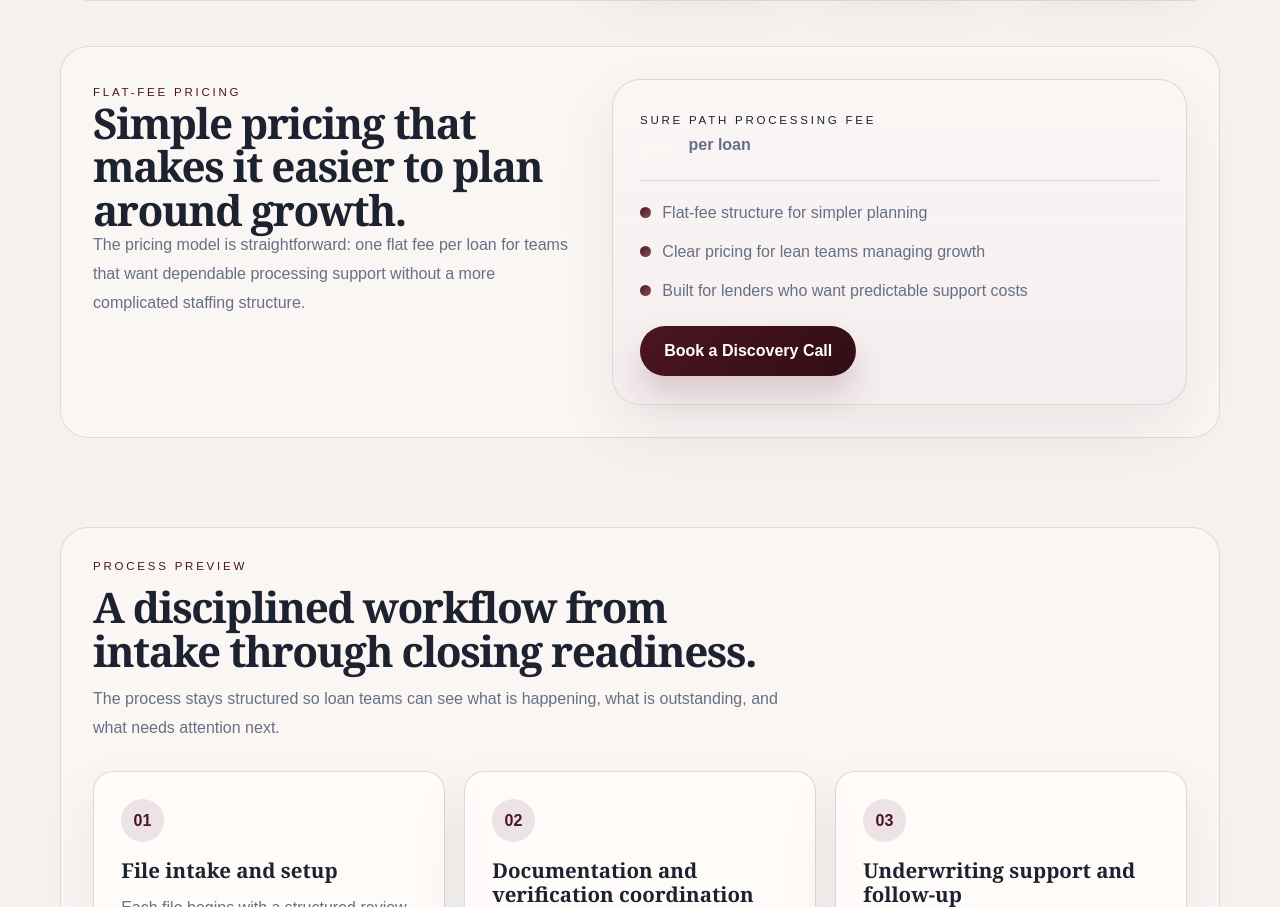
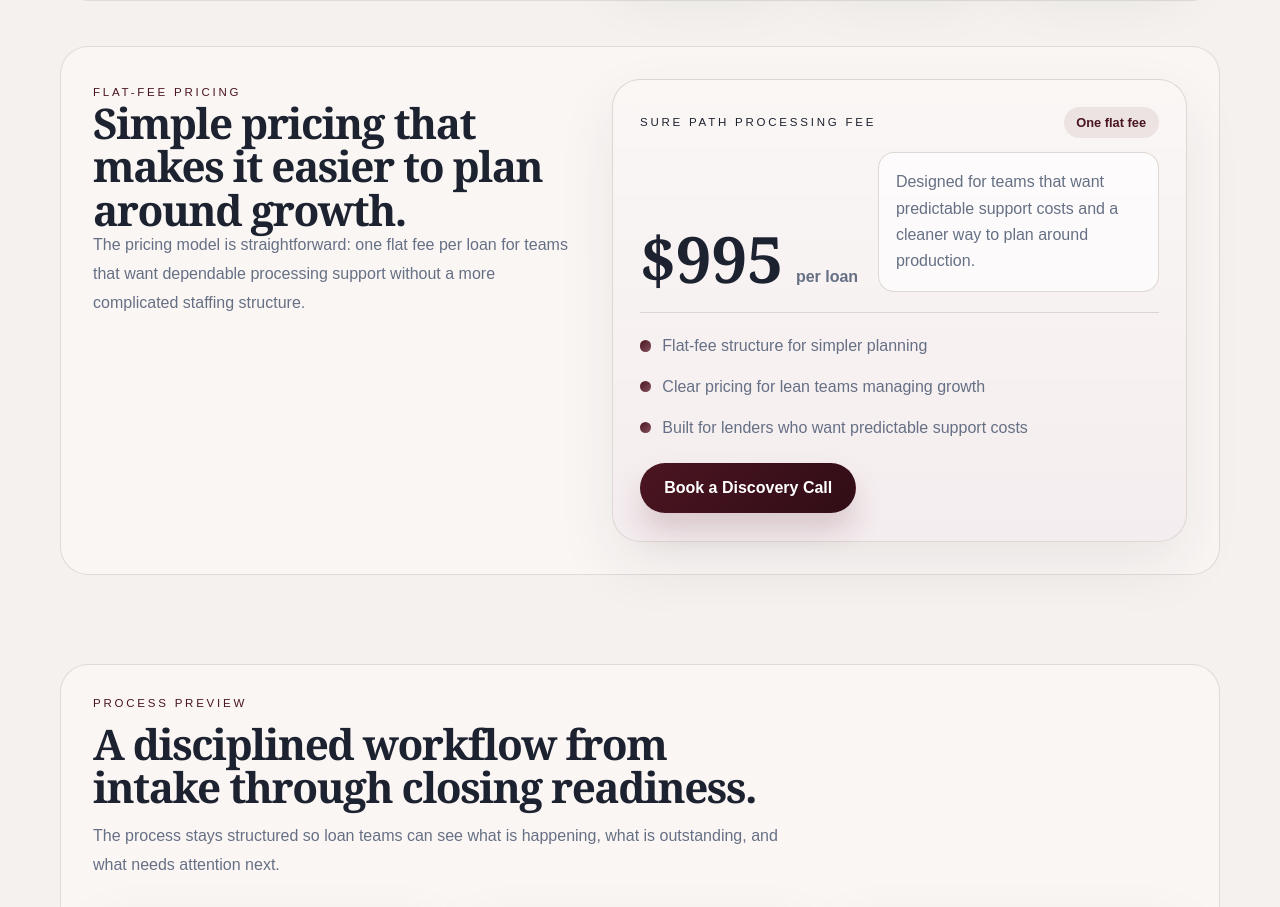
Before and after one commit to Kapriatti/surepath, a Next.js app: page / in a window 1280 px wide. Shown: the part 2020-2927 px from the top of the page. Built offline with nearby package versions, Linux system fonts and the light colour scheme.

Commit message:
Redesign homepage flat-fee pricing card

```diff
--- a/app/globals.css
+++ b/app/globals.css
@@ -447,11 +447,35 @@ img {
   background: var(--surface-soft);
 }
 
+.pricing-card-top {
+  display: flex;
+  align-items: center;
+  justify-content: space-between;
+  gap: 1rem;
+}
+
+.pricing-note {
+  padding: 0.5rem 0.8rem;
+  border-radius: 999px;
+  background: rgba(74, 21, 33, 0.08);
+  color: var(--brand);
+  font-family: Arial, sans-serif;
+  font-size: 0.8rem;
+  font-weight: 700;
+}
+
+.pricing-amount-row {
+  display: grid;
+  grid-template-columns: auto 1fr;
+  gap: 1.25rem;
+  align-items: end;
+  margin-top: 0.9rem;
+}
+
 .pricing-amount {
   display: flex;
   align-items: flex-end;
   gap: 0.8rem;
-  margin-top: 0.45rem;
 }
 
 .pricing-amount span {
@@ -459,6 +483,22 @@ img {
   font-family: Arial, sans-serif;
   font-weight: 700;
   color: var(--muted);
+}
+
+.pricing-amount strong {
+  font-size: 4rem;
+  color: var(--text);
+}
+
+.pricing-summary {
+  margin: 0;
+  padding: 1rem 1.05rem;
+  border-radius: 16px;
+  background: rgba(255, 255, 255, 0.62);
+  border: 1px solid rgba(221, 214, 210, 0.92);
+  font-family: Arial, sans-serif;
+  color: var(--muted);
+  line-height: 1.65;
 }
 
 .pricing-divider {
@@ -470,8 +510,8 @@ img {
 .pricing-list,
 .deliverable-list {
   display: grid;
-  gap: 0.85rem;
-  margin-top: 1.2rem;
+  gap: 0.95rem;
+  margin-top: 1.3rem;
 }
 
 .pricing-list-item,
@@ -846,6 +886,12 @@ img {
     width: 100%;
   }
 
+  .pricing-card-top,
+  .pricing-amount-row {
+    grid-template-columns: 1fr;
+    align-items: start;
+  }
+
   .section-frame {
     padding: 1.4rem;
   }
--- a/app/page.js
+++ b/app/page.js
@@ -134,10 +134,19 @@ export default function Home() {
               </div>
 
               <div className="pricing-card">
-                <span className="pricing-label">Sure Path processing fee</span>
-                <div className="pricing-amount">
-                  <strong>$995</strong>
-                  <span>per loan</span>
+                <div className="pricing-card-top">
+                  <span className="pricing-label">Sure Path processing fee</span>
+                  <span className="pricing-note">One flat fee</span>
+                </div>
+                <div className="pricing-amount-row">
+                  <div className="pricing-amount">
+                    <strong>$995</strong>
+                    <span>per loan</span>
+                  </div>
+                  <p className="pricing-summary">
+                    Designed for teams that want predictable support costs and a
+                    cleaner way to plan around production.
+                  </p>
                 </div>
                 <div className="pricing-divider" />
                 <div className="pricing-list">
```
